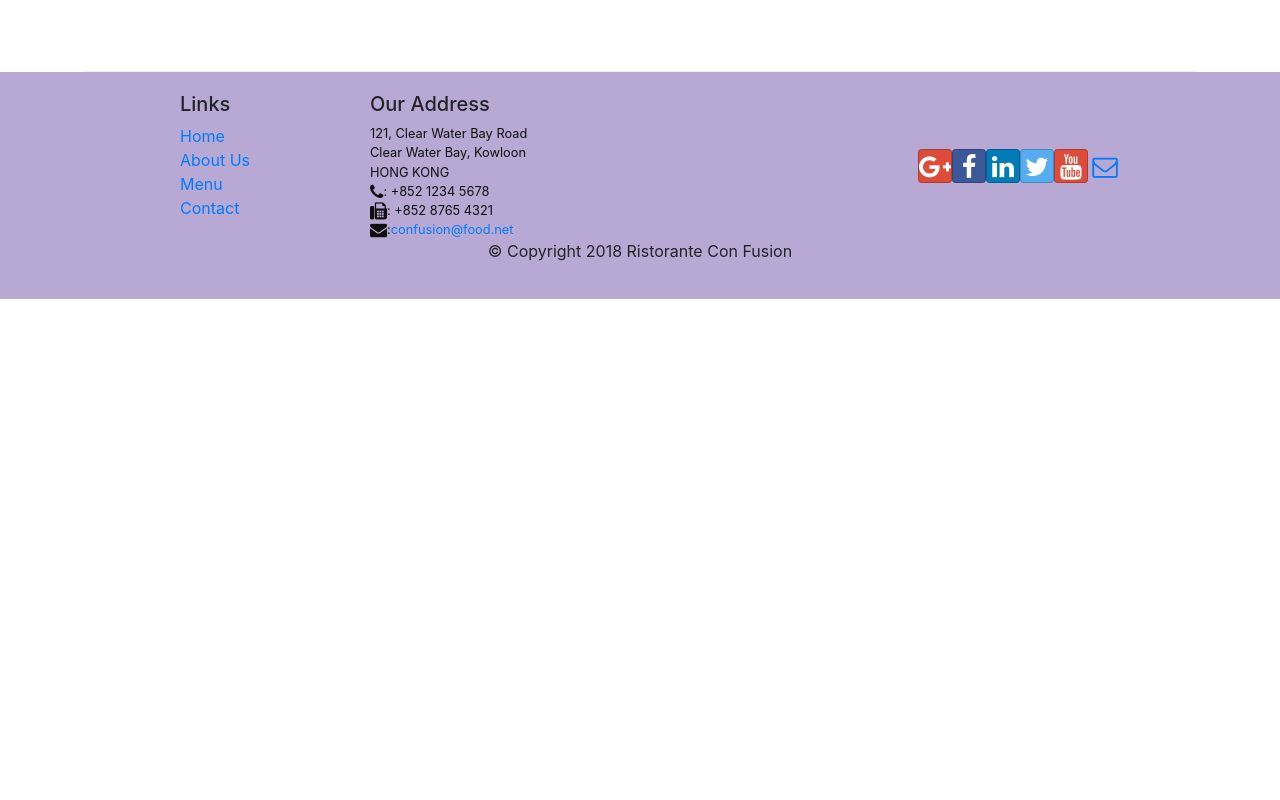
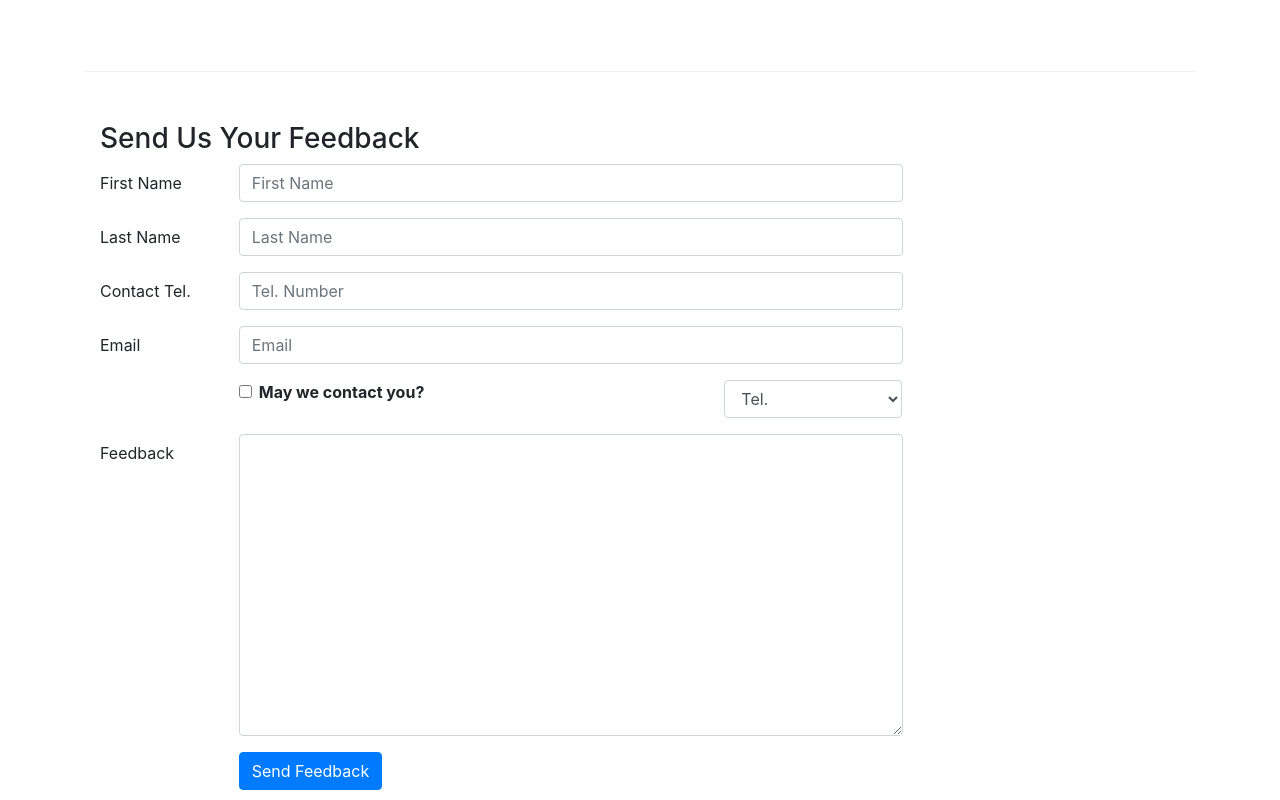
Before and after one commit to coderprasukj/ReactJS-Coursera, a React (Create React App) app: page /contactus in a window 1280 px wide. Shown: the part 800-1600 px from the top of the page. Before the commit the page ends 1099 px from the top, so only its background shows below. Built offline with nearby package versions, Linux system fonts and the light colour scheme.

Commit message:
Controlled Forms

```diff
--- a/src/components/ContactComponent.js
+++ b/src/components/ContactComponent.js
@@ -1,9 +1,42 @@
-import React from 'react';
-import { Breadcrumb, BreadcrumbItem } from 'reactstrap';
+import React, { Component } from 'react';
+import { Breadcrumb, BreadcrumbItem, Form, FormGroup, Col, Input, Label, Button } from 'reactstrap';
 import { Link } from 'react-router-dom';
 
-function Contact(props) {
-    return(
+class Contact extends Component {
+
+    constructor(props) {
+        super(props);
+        this.state = {
+            firstname: '',
+            lastname: '',
+            telnum: '',
+            email: '',
+            agree: false,
+            contactType: 'Tel' ,
+            message: ''
+        }
+        this.handleSubmit = this.handleSubmit.bind(this);
+        this.handleInputChange = this.handleInputChange.bind(this);
+    }
+
+    handleInputChange(event) {
+        const target = event.target;
+        const value = target.type === 'checkbox' ? target.checked : target.value;
+        const name = target.name;
+
+        this.setState({
+            [name] : value
+        });
+    }
+
+    handleSubmit(event) {
+        console.log("Current State is: " + JSON.stringify(this.state));
+        alert("Current State is: " + JSON.stringify(this.state));
+        event.preventDefault();
+    }
+
+    render() {
+        return(
         <div className="container">
             <div className="row">
                 <Breadcrumb>
@@ -41,8 +74,88 @@
                     </div>
                 </div>
             </div>
+            <div className="row row-content">
+                <div className="col-12">
+                    <h3>Send Us Your Feedback</h3>
+                </div>
+                <div className="col-12 col-md-9">
+                    <Form onSubmit={this.handleSubmit}>
+                        <FormGroup row>
+                            <Label htmlFor="firstname" md={2}>First Name</Label>
+                            <Col md={10}>
+                                <Input type='text' id='firstname' name='firstname'
+                                    placeholder="First Name"
+                                    value={this.state.firstname}
+                                    onChange={this.handleInputChange} />
+                            </Col>
+                        </FormGroup>
+                        <FormGroup row>
+                            <Label htmlFor="lirstname" md={2}>Last Name</Label>
+                            <Col md={10}>
+                                <Input type='text' id='lastname' name='lastname'
+                                    placeholder="Last Name"
+                                    value={this.state.lastname}
+                                    onChange={this.handleInputChange} />
+                            </Col>
+                        </FormGroup>
+                        <FormGroup row>
+                            <Label htmlFor="telnum" md={2}>Contact Tel.</Label>
+                            <Col md={10}>
+                                <Input type='tel' id='telnum' name='telnum'
+                                    placeholder="Tel. Number"
+                                    value={this.state.telnum}
+                                    onChange={this.handleInputChange} />
+                            </Col>
+                        </FormGroup>
+                        <FormGroup row>
+                            <Label htmlFor="email" md={2}>Email</Label>
+                            <Col md={10}>
+                                <Input type='email' id='email' name='email'
+                                    placeholder="Email"
+                                    value={this.state.email}
+                                    onChange={this.handleInputChange} />
+                            </Col>
+                        </FormGroup>
+                        <FormGroup row>
+                            <Col md={{size: 6, offset: 2}}>
+                                <FormGroup check>
+                                    <Label check>
+                                        <Input type="checkbox" name="agree"
+                                            checked={this.state.agree}
+                                            onChange={this.handleInputChange} /> {' '}
+                                        <strong>May we contact you?</strong>
+                                    </Label>
+                                </FormGroup>
+                            </Col>
+                            <Col md={{size: 3, offset: 1}}>
+                                <Input type="select" name="contactType"
+                                    value={this.state.contactType}
+                                    onChange={this.handleInputChange}>
+                                    <option>Tel.</option>
+                                    <option>Email</option>
+                                </Input>
+                            </Col>
+                        </FormGroup>
+                        <FormGroup row>
+                            <Label htmlFor="message" md={2}>Feedback</Label>
+                            <Col md={10}>
+                                <Input type='textarea' id='message' name='message'
+                                    rows="12"
+                                    value={this.state.message}
+                                    onChange={this.handleInputChange} />
+                            </Col>
+                        </FormGroup>
+                        <FormGroup row>
+                            <Col md={{size: 10, offset: 2}}>
+                                <Button type="submit" color="primary">Send Feedback</Button>
+                            </Col>
+                        </FormGroup>
+                    </Form>
+                </div>
+            </div>
         </div>
-    );
+        );
+    }
 }
 
 export default Contact;
```
